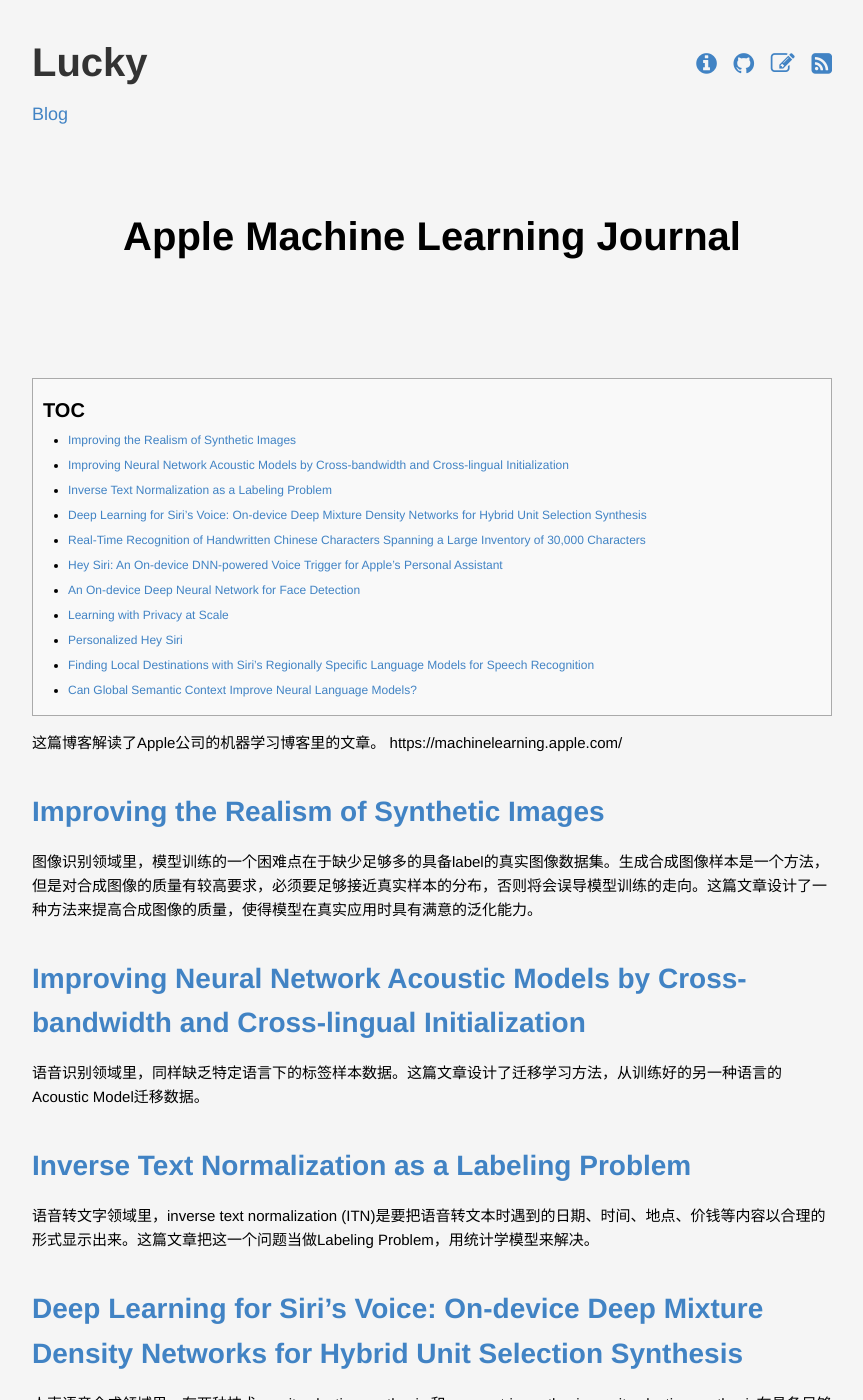
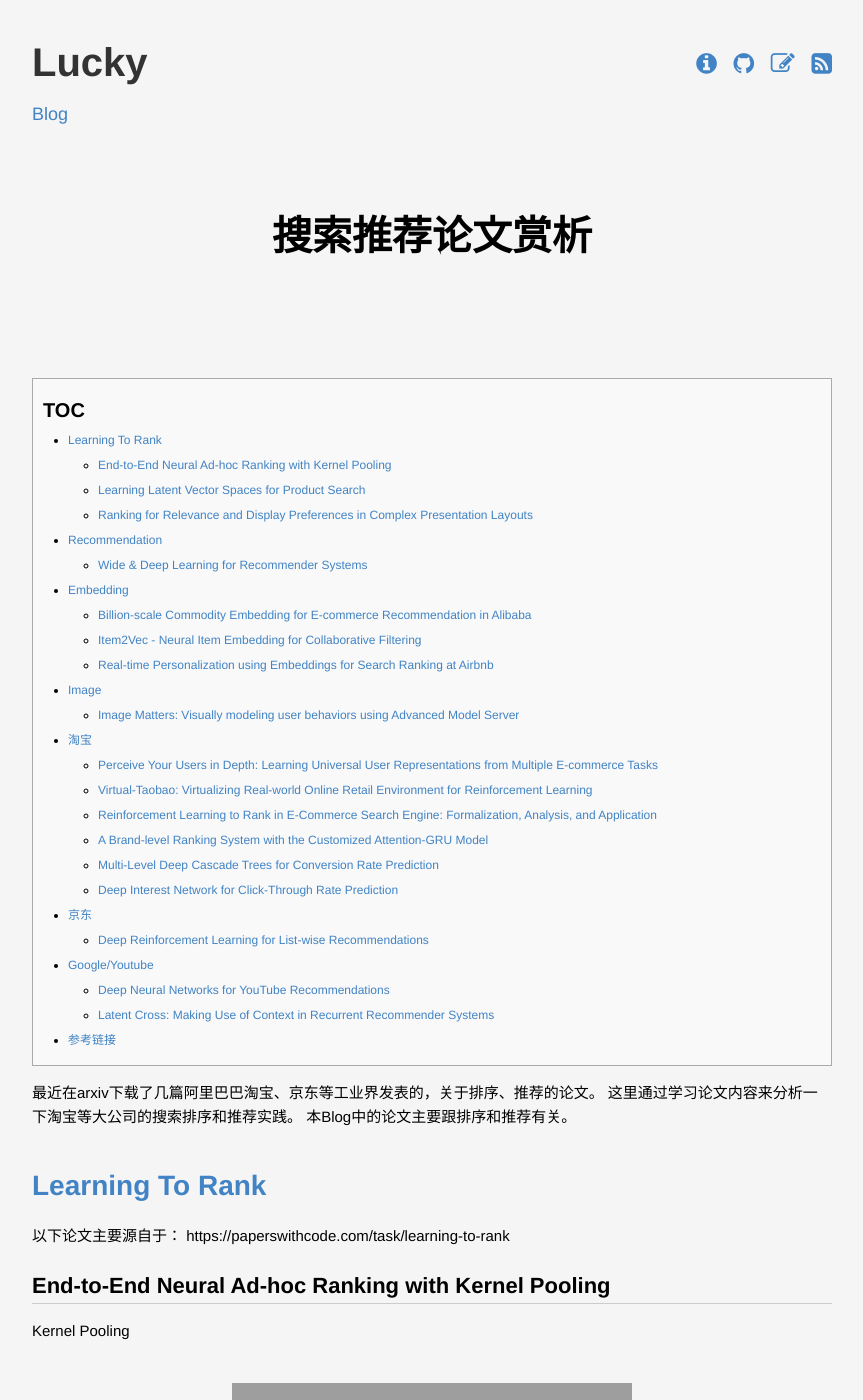
Before and after one commit to lucky521/blog, a Jekyll site: the page built from _posts/ml/2018-11-05-Taobao-Rank.markdown, in a window 1280 px wide and 1400 px high. Shown: the whole window, without its empty margins (208-1071 px from the left). Built offline with Jekyll 4.4.1, drawn with Linux system fonts in a browser that asks for light colours; some of the changed text lies outside the part shown; grey boxes are pictures that could not be loaded.

Commit message:
update blog

```diff
--- a/_posts/ml/2017-06-14-deep-learning.markdown
+++ b/_posts/ml/2017-06-14-deep-learning.markdown
@@ -234,7 +234,7 @@
 
 ### 池化层 Pooling Layer
 
-池化层的操作是在从上一层传过来的参数矩阵中取一部分区域，然后继续往下一层， 常用的Pooling方法有Max Pooling是取一小块区域中的最大值。
+池化层的操作是在从上一层传过来的参数矩阵中取一部分区域，然后继续传往下一层。常用的Pooling方法Max Pooling是取一小块区域中的最大值。
 
 
 ### Recurrent层
--- a/_posts/ml/2018-11-05-Taobao-Rank.markdown
+++ b/_posts/ml/2018-11-05-Taobao-Rank.markdown
@@ -1,54 +1,157 @@
 ---
 layout: post
-title:  "Apple Machine Learning Journal"
+title:  "搜索推荐论文赏析"
 subtitle: ""
 categories: [MachineLearning]
 ---
 
-这篇博客解读了Apple公司的机器学习博客里的文章。
-https://machinelearning.apple.com/
-
-# Improving the Realism of Synthetic Images
-
-图像识别领域里，模型训练的一个困难点在于缺少足够多的具备label的真实图像数据集。生成合成图像样本是一个方法，但是对合成图像的质量有较高要求，必须要足够接近真实样本的分布，否则将会误导模型训练的走向。这篇文章设计了一种方法来提高合成图像的质量，使得模型在真实应用时具有满意的泛化能力。
-
-# Improving Neural Network Acoustic Models by Cross-bandwidth and Cross-lingual Initialization
-
-语音识别领域里，同样缺乏特定语言下的标签样本数据。这篇文章设计了迁移学习方法，从训练好的另一种语言的Acoustic Model迁移数据。
-
-# Inverse Text Normalization as a Labeling Problem
-
-语音转文字领域里，inverse text normalization (ITN)是要把语音转文本时遇到的日期、时间、地点、价钱等内容以合理的形式显示出来。这篇文章把这一个问题当做Labeling Problem，用统计学模型来解决。
-
-# Deep Learning for Siri’s Voice: On-device Deep Mixture Density Networks for Hybrid Unit Selection Synthesis
-
-人声语音合成领域里，有两种技术，unit selection synthesis 和 parametric synthesis。unit selection synthesis在具备足够多的高质量素材的情况下能够提供高质量的输出。parametric synthesis在具备少量素材的情况下能够提供流畅易懂的输出。hybrid system指的就是两者的结合，使用parametric approach来进行unit selection，称作Hybrid unit selection methods。这篇文章介绍了使用深度学习技术为Siri实现更自然的语音合成。
+最近在arxiv下载了几篇阿里巴巴淘宝、京东等工业界发表的，关于排序、推荐的论文。
+这里通过学习论文内容来分析一下淘宝等大公司的搜索排序和推荐实践。
+本Blog中的论文主要跟排序和推荐有关。
 
 
-# Real-Time Recognition of Handwritten Chinese Characters Spanning a Large Inventory of 30,000 Characters
+# Learning To Rank
 
-在手写输入识别中，汉字等符号类文字的识别可以借助深度学习达到极高的准确率。
+以下论文主要源自于： https://paperswithcode.com/task/learning-to-rank
 
-# Hey Siri: An On-device DNN-powered Voice Trigger for Apple’s Personal Assistant
+## End-to-End Neural Ad-hoc Ranking with Kernel Pooling
 
-语音识别领域里，Siri支持的hey siri功能需要一个小的speech detector来持续接收声音并处理。它的要求是要以最低的功耗监听和识别出hey siri这个词。
+Kernel Pooling
 
-# An On-device Deep Neural Network for Face Detection
+![模型结构](https://github.com/AdeDZY/K-NRM/raw/master/model_simplified-1.png)
 
-人脸识别技术，已经被应用到手机设备上，无需依赖网络服务器。在Apple的图像架构基础API中CIDetector提供了人脸识别功能，可以用所有APP调用。早期的版本使用的是Viola-Jones算法。这篇文章介绍了如何利用深度学习方法实现更好的效果。
 
-# Learning with Privacy at Scale
+## Learning Latent Vector Spaces for Product Search
 
-移动设备为了提供更好的使用体验，需要收集用户的使用习惯数据。为了在数据收集和隐私保护之间平衡折中，这篇文章设计了一套学习系统。
+Latent Vector Space model (latent representations of words, e-commerce products)
 
-# Personalized Hey Siri
 
-人声识别时语音识别中的一个分支。speaker recognition的核心目标不是判断语音的内容是什么，而是要判断是不是目标人物的声音。
+## Ranking for Relevance and Display Preferences in Complex Presentation Layouts
 
-# Finding Local Destinations with Siri’s Regionally Specific Language Models for Speech Recognition
+ranks both the documents and positions
 
-语音识别领域里，Siri借助地理位置信息来增强语音识别的效果，因为许多语音素材，比如地名，和地域范围有一定联系。
 
-# Can Global Semantic Context Improve Neural Language Models?
+# Recommendation
 
-输入预测是NLP的一个应用场景，苹果设备中的QuickType keyboard支持在多种App下进行输入预测。本篇文章介绍了其所使用global semantic context来训练word embedding和NLP model。
+以下论文主要源自于： https://paperswithcode.com/task/recommendation-systems
+
+## Wide & Deep Learning for Recommender Systems
+
+
+
+
+# Embedding
+
+Embedding是一种方法，而它不是直接去解决目标问题的模型，但有了它作为模型或者输入的一部分，需要问题能够方便的求解。
+
+Word-embedding是基础: https://paperswithcode.com/task/word-embeddings
+
+Item-embedding:
+
+Query-embedding:
+
+User-embedding:
+
+
+## Billion-scale Commodity Embedding for E-commerce Recommendation in Alibaba
+
+## Item2Vec - Neural Item Embedding for Collaborative Filtering
+
+## Real-time Personalization using Embeddings for Search Ranking at Airbnb
+
+
+
+# Image
+
+这里聊的image不为做图像识别，是为了排序目标贡献图像类型的特征。
+
+## Image Matters: Visually modeling user behaviors using Advanced Model Server
+
+https://github.com/alibaba/x-deeplearning/wiki/%E5%9B%BE%E5%83%8F%E8%81%94%E5%90%88%E8%AE%AD%E7%BB%83%E7%AE%97%E6%B3%95(CrossMedia)
+
+
+
+
+
+
+
+
+# 淘宝
+
+## Perceive Your Users in Depth: Learning Universal User Representations from Multiple E-commerce Tasks
+
+用户画像的通用表示学习
+
+
+## Virtual-Taobao: Virtualizing Real-world Online Retail Environment for Reinforcement Learning
+
+淘宝搜索的增强学习
+
+构建模拟器，让算法从买家的历史行为中学习，规划最佳商品搜索显示策略。
+
+GAN-SD（GAN-for-Simulating-Distribution）算法模仿虚拟买家的操作和搜索请求。
+
+MAIL方法（Multi-agent Adversarial Imitation Learning）同时学习买家规则和平台的规则，训练买家和平台产生更加真实的交互。
+
+
+## Reinforcement Learning to Rank in E-Commerce Search Engine: Formalization, Analysis, and Application
+
+使用增强学习模型来优化排序策略
+
+定义 search session 的 Markov decision process 来形式化搜索过程。然后使用梯度算法来优化决策过程中的排序策略。
+
+引入状态的概念，用马尔可夫决策过程对商品搜索排序问题进行建模，并尝试用深度强化学习的方法来对搜索引擎的排序策略进行实时调控。
+
+把搜索引擎看作智能体（Agent）、把用户看做环境（Environment），则商品的搜索问题可以被视为典型的顺序决策问题。Agent每一次排序策略的选择可以看成一次试错（Trial-and-Error），把用户的反馈，点击成交等作为从环境获得的奖赏。在这种反复不断地试错过程中，Agent将逐步学习到最优的排序策略，最大化累计奖赏。而这种在与环境交互的过程中进行试错的学习，正是强化学习（Reinforcement Learning，RL）的根本思想。
+
+
+## A Brand-level Ranking System with the Customized Attention-GRU Model
+
+Attention-GRU 品牌排序模型。要解决的需求是预测用户对品牌的偏好程度。
+
+LSTM and GRU 是两种RNN模型，都具有避免梯度弥散的性质。两者相比之下，GRU参数较少，训练过程较快。我们在模型中引入了 attention 机制。
+
+
+
+## Multi-Level Deep Cascade Trees for Conversion Rate Prediction
+
+提出一个瀑布结构的决策树集成学习模型
+
+
+## Deep Interest Network for Click-Through Rate Prediction
+
+构建用户兴趣网络模型来预测商品的点击率
+
+
+
+# 京东
+
+## Deep Reinforcement Learning for List-wise Recommendations
+
+将推荐的过程看做一个Markov Decision process
+
+
+
+# Google/Youtube
+
+## Deep Neural Networks for YouTube Recommendations
+
+推荐问题转换成多分类问题
+
+不采取类似RNN的Sequence model，而是摒弃了用户观看历史的时序特征，把用户最近的浏览历史等同看待
+
+在确定优化目标的时候，不采用经典的CTR，或者播放率（Play Rate），而是采用了每次曝光预期播放时间（expected watch time per impression）作为优化目标
+
+## Latent Cross: Making Use of Context in Recurrent Recommender Systems
+
+
+
+
+
+
+
+# 参考链接
+
+https://medium.com/@yaoyaowd/%E9%98%BF%E9%87%8C%E5%92%8C%E4%BA%AC%E4%B8%9C%E7%9A%84%E5%A2%9E%E5%BC%BA%E5%AD%A6%E4%B9%A0-%E8%83%BD%E6%AF%94learning-to-rank%E5%A5%BD%E4%B8%80%E5%80%8D-a779e3a4cd65
+
+https://yq.aliyun.com/articles/108481
--- a/_posts/ml/2018-11-21-Apple-ML.markdown
+++ b/_posts/ml/2018-11-21-Apple-ML.markdown
@@ -5,8 +5,8 @@
 categories: [MachineLearning]
 ---
 
-这篇博客解读了Apple公司的机器学习博客里的文章。
-https://machinelearning.apple.com/
+这篇博客解读了Apple公司的机器学习博客里的文章。https://machinelearning.apple.com/
+本Blog中的论文主要跟语音、语义、图像识别有关。
 
 # Improving the Realism of Synthetic Images
 
```
Also changed, not shown: _posts/ml/2018-04-18-feature-engineering.markdown (+22 -2 lines), _posts/ml/2018-05-15-nlp-using-machine-learning.markdown (+20 -7 lines), _posts/ml/2019-02-04-Famous-Model.markdown (+8 -4 lines).
